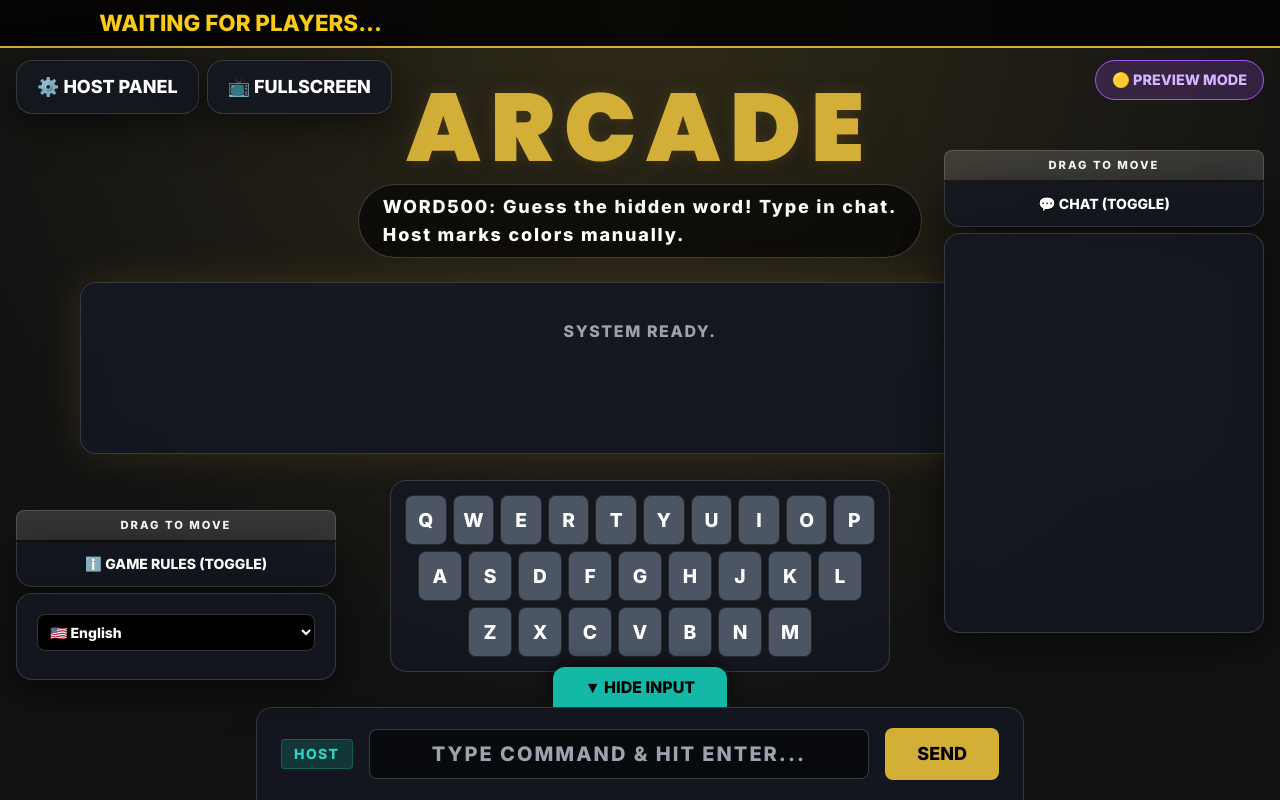
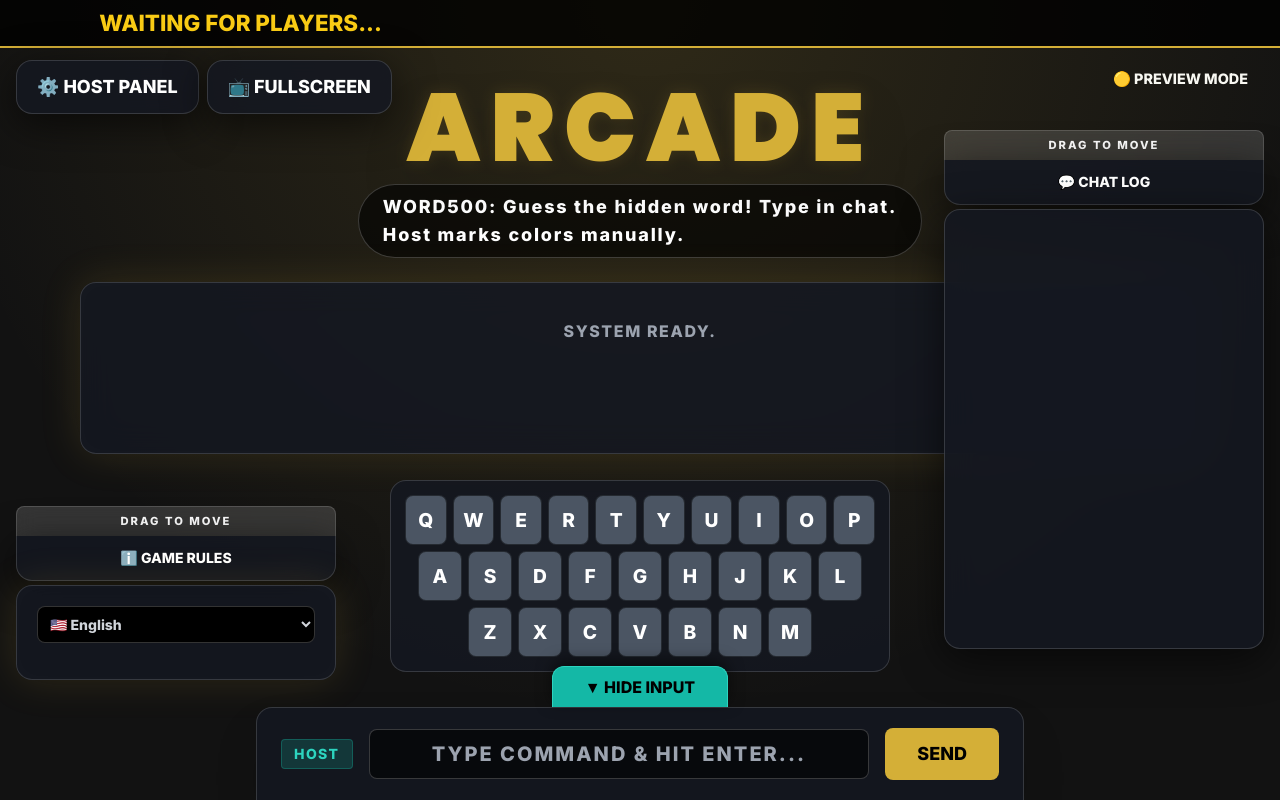
Before and after one commit to alternativeemail2097102-hash/tiktok-arcade-hub, a website: page public/index.html in a window 1280 px wide. Drawn offline with nearby package versions, Linux system fonts and the light colour scheme; no server answers.

Commit message:
Update index.html

```diff
--- a/public/index.html
+++ b/public/index.html
@@ -14,8 +14,7 @@
 
     <!-- TICKER -->
     <div class="ticker-wrap"><div class="ticker-track" id="leaderboard-ticker"><div class="ticker-item text-yellow-400">WAITING FOR PLAYERS...</div></div></div>
-
-    <div id="sys-mode-badge" class="status-badge status-demo">🟡 PREVIEW MODE</div>
+    <div id="sys-mode-badge" class="status-badge status-preview">🟡 PREVIEW MODE</div>
 
     <!-- HOST PANEL -->
     <div class="absolute top-[60px] left-4 z-[110] flex flex-col gap-2">
@@ -33,21 +32,17 @@
             <div class="p-6 flex flex-col gap-4">
                 <div id="tab-game" class="tab-content flex flex-col gap-4">
                     <label class="text-sm text-gray-400 font-bold uppercase">Game Engine</label>
-                    <select id="game-selector" class="premium-input text-white">
+                    <select id="game-selector" class="premium-input">
                         <optgroup label="Word & Logic">
                             <option value="word500">🟩 Word500</option>
                             <option value="contexto">🎯 Contexto</option>
                             <option value="wordsearch">🔍 Word Search</option>
-                            <option value="blossom">🌹 Blossom</option>
-                            <option value="redactle">⬛ Redactle</option>
+                            <option value="blossom">🌹 Blossom (LexiBloom)</option>
                         </optgroup>
                         <optgroup label="Grid & Memory">
                             <option value="memory">🎴 Memory</option>
                             <option value="duckdoku">🦆 Duckdoku</option>
                             <option value="meowdoku">🐱 Meowdoku</option>
-                            <option value="murdoku">🔪 Murdoku</option>
-                            <option value="kakuro">➕ Kakuro</option>
-                            <option value="nonogram">🔳 Nonogram</option>
                         </optgroup>
                         <optgroup label="Geography & Nature">
                             <option value="worldle">🌍 Worldle</option>
@@ -81,6 +76,7 @@
 
                     <label class="text-sm text-gray-400 font-bold uppercase flex justify-between mt-2">Zoom <span id="zoom-display" class="text-teal-400 text-lg">100%</span></label>
                     <input type="range" id="zoom-slider" min="10" max="500" value="100" class="w-full accent-teal-500 cursor-pointer">
+
                     <button id="btn-reset-score" class="premium-btn bg-red-900 text-white text-sm mt-4">🔄 Reset Scores</button>
                 </div>
             </div>
@@ -88,21 +84,25 @@
     </div>
 
     <!-- DRAGGABLE INSTRUCTIONS -->
-    <div id="instruction-wrapper" class="drag-wrapper w-80" style="bottom: 120px; left: 16px;">
+    <div id="instruction-wrapper" class="absolute z-[90] flex flex-col w-80" style="bottom: 120px; left: 16px;">
         <div class="drag-handle" id="inst-drag">DRAG TO MOVE</div>
-        <button id="btn-toggle-instructions" class="premium-panel text-white text-sm font-bold px-4 py-3 uppercase rounded-t-none w-full border-t-0 hover:bg-white/10 cursor-pointer">ℹ️ Game Rules (Toggle)</button>
-        <div id="instruction-panel" class="premium-panel p-5 mt-1 transition-all origin-top">
-            <select id="lang-selector" class="premium-input text-sm p-2 bg-black"><option value="en">🇺🇸 English</option></select>
-            <p id="instruction-text" class="text-white mt-2 leading-relaxed text-sm"></p>
+        <button id="btn-toggle-instructions" class="premium-panel text-white text-sm font-bold px-4 py-3 uppercase rounded-t-none border-t-0 hover:bg-white/10 cursor-pointer w-full text-center">ℹ️ Game Rules</button>
+        <div id="instruction-panel" class="premium-panel game-glow mt-1 transition-all origin-top overflow-hidden">
+            <div class="p-5 flex flex-col gap-3">
+                <select id="lang-selector" class="premium-input text-sm p-2 bg-black text-gray-300"><option value="en">🇺🇸 English</option></select>
+                <p id="instruction-text" class="text-white mt-1 leading-relaxed text-sm"></p>
+            </div>
         </div>
     </div>
 
     <!-- DRAGGABLE CHAT -->
-    <div id="chat-wrapper" class="drag-wrapper w-80" style="top: 150px; right: 16px;">
+    <div id="chat-wrapper" class="absolute z-[90] flex flex-col w-80" style="top: 130px; right: 16px;">
         <div class="drag-handle" id="chat-drag">DRAG TO MOVE</div>
-        <button id="btn-toggle-chat" class="premium-panel text-white text-sm font-bold px-4 py-3 uppercase rounded-t-none w-full border-t-0 hover:bg-white/10 cursor-pointer">💬 Chat (Toggle)</button>
-        <div id="chat-panel" class="premium-panel p-4 h-[50vh] flex flex-col mt-1 transition-all origin-top">
-            <ul id="live-chat" class="flex flex-col justify-end flex-1 space-y-2 overflow-y-auto chat-scrollbar pr-1"></ul>
+        <button id="btn-toggle-chat" class="premium-panel text-white text-sm font-bold px-4 py-3 uppercase rounded-t-none border-t-0 hover:bg-white/10 cursor-pointer w-full text-center">💬 Chat Log</button>
+        <div id="chat-panel" class="premium-panel h-[55vh] mt-1 transition-all origin-top overflow-hidden">
+            <div class="p-4 h-full flex flex-col">
+                <ul id="live-chat" class="flex flex-col justify-end flex-1 space-y-2 overflow-y-auto chat-scrollbar pr-1"></ul>
+            </div>
         </div>
     </div>
 
@@ -111,17 +111,21 @@
         <div id="broadcast-stage" class="w-full max-w-6xl flex flex-col items-center transition-transform duration-300 pointer-events-auto h-full justify-center pb-32 px-4">
             <h1 class="text-6xl md:text-8xl font-black tracking-widest accent-text uppercase drop-shadow-2xl mb-2 text-center" id="game-title">ARCADE</h1>
             <p class="text-white text-lg tracking-widest mb-6 font-bold bg-black/60 px-6 py-2 rounded-full border border-white/20" id="game-instructions">Initializing Engine...</p>
-            <div id="game-board" class="w-full flex-1 premium-panel game-glow p-5 flex flex-col gap-3 overflow-y-auto hidden-scrollbar items-center relative mb-4"></div>
+
+            <div id="game-board" class="w-full flex-1 premium-panel game-glow p-5 flex flex-col gap-3 overflow-y-auto hidden-scrollbar items-center relative mb-4">
+                <div id="loading-dict" class="text-yellow-400 font-bold mt-10 animate-pulse text-2xl tracking-widest text-center">📚 BOOTING CORE ENGINE...</div>
+            </div>
+
             <div id="virtual-keyboard" class="keyboard" style="display: none;"></div>
         </div>
     </div>
 
     <!-- HOST OVERRIDE -->
     <div class="fixed bottom-0 left-1/2 transform -translate-x-1/2 z-[100] flex flex-col items-center w-11/12 max-w-3xl transition-transform duration-300" id="host-input-wrapper">
-        <button id="btn-toggle-input" class="bg-teal-500 text-black px-8 py-2 rounded-t-xl font-black text-base uppercase cursor-pointer z-20 shadow-[0_-5px_15px_rgba(0,0,0,0.5)]">▼ Hide Input</button>
+        <button id="btn-toggle-input" class="bg-teal-500 text-black px-8 py-2 rounded-t-xl font-black text-base uppercase cursor-pointer border border-b-0 border-teal-400 hover:bg-teal-400 shadow-[0_-5px_15px_rgba(0,0,0,0.5)] z-20">▼ Hide Input</button>
         <div id="host-input-panel" class="premium-panel w-full px-6 py-5 flex gap-4 items-center border-b-0 rounded-b-none shadow-2xl z-10 origin-bottom transition-all">
             <div class="bg-teal-500/20 px-3 py-1 rounded text-teal-400 text-sm font-black uppercase tracking-widest border border-teal-500/30">Host</div>
-            <input type="text" id="host-test-input" placeholder="Type command & hit Enter..." class="premium-input flex-1 text-center text-xl uppercase tracking-widest">
+            <input type="text" id="host-test-input" placeholder="Type command & hit Enter..." class="premium-input flex-1 text-center text-xl tracking-widest uppercase">
             <button id="btn-test-guess" class="premium-btn text-lg px-8 py-3">SEND</button>
         </div>
     </div>
```
